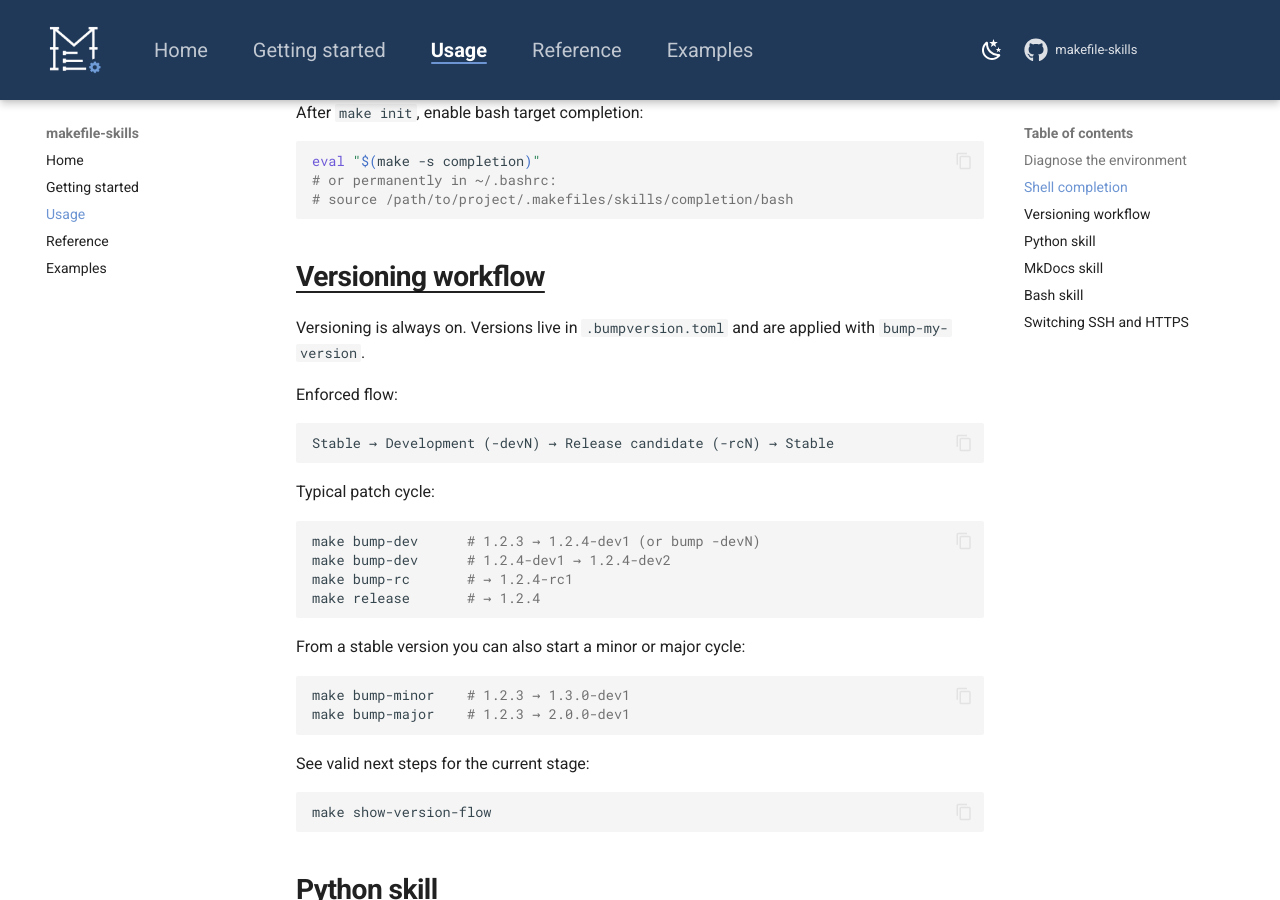
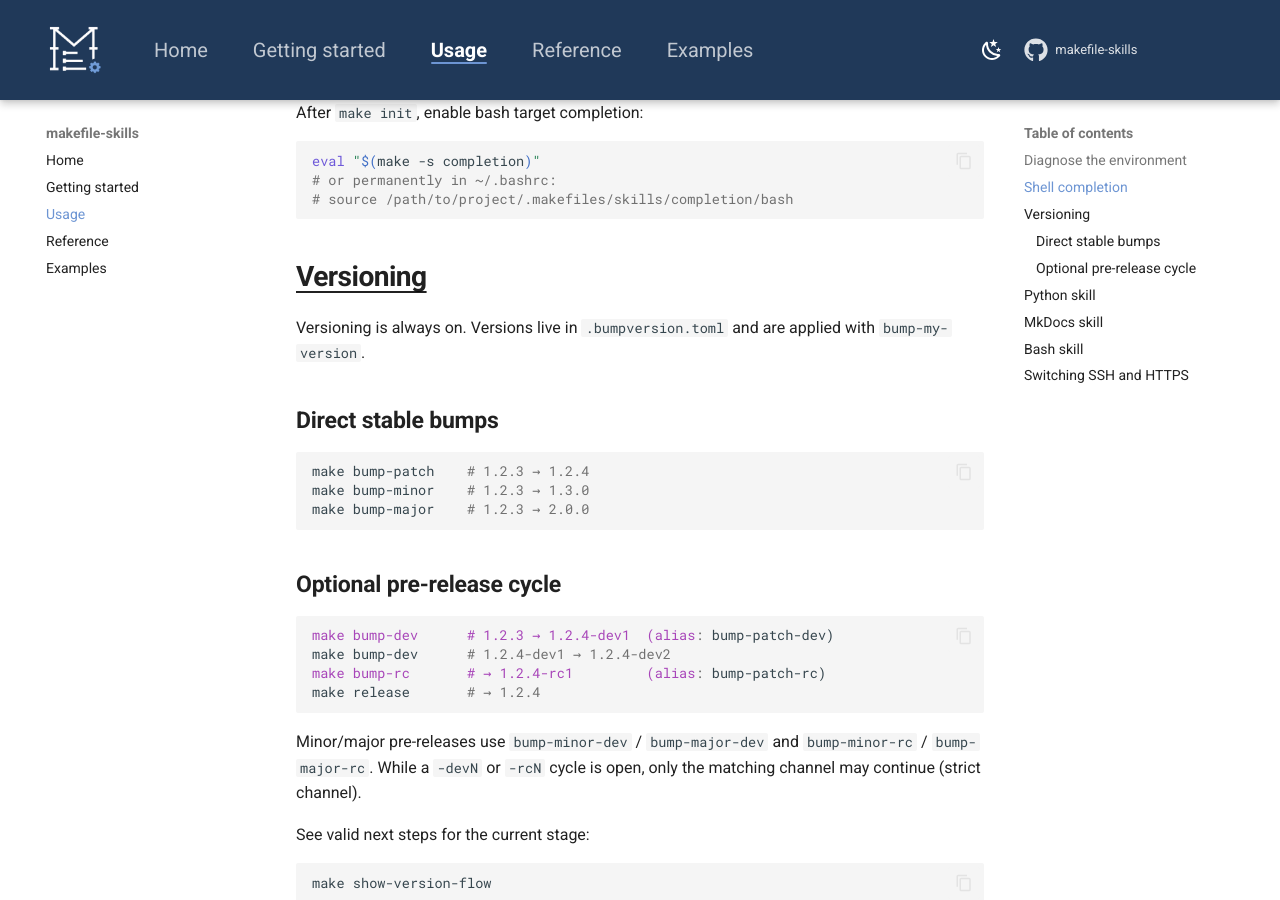
Before and after one commit to the-lupaxa-blueprints/makefile-meta, an MkDocs documentation site: the page built from mkdocs/usage.md, in a window 1280 px wide and 900 px high, scrolled down 542 px. Built offline with MkDocs 1.6.1 and Material for MkDocs 9.7.7, drawn with Linux system fonts in a browser that asks for light colours; comment, search, counter and statistics services are not loaded.

Commit message:
docs: document flexible versioning bump targets
Co-authored-by: Cursor <cursoragent@cursor.com>

````diff
--- a/mkdocs/usage.md
+++ b/mkdocs/usage.md
@@ -30,32 +30,31 @@ eval "$(make -s completion)"
 # source /path/to/project/.makefiles/skills/completion/bash
 ```
 
-## Versioning workflow
+## Versioning
 
 Versioning is always on. Versions live in `.bumpversion.toml` and are applied
 with `bump-my-version`.
 
-Enforced flow:
+### Direct stable bumps
 
-```text
-Stable → Development (-devN) → Release candidate (-rcN) → Stable
+```make
+make bump-patch    # 1.2.3 → 1.2.4
+make bump-minor    # 1.2.3 → 1.3.0
+make bump-major    # 1.2.3 → 2.0.0
 ```
 
-Typical patch cycle:
+### Optional pre-release cycle
 
-```bash
-make bump-dev      # 1.2.3 → 1.2.4-dev1 (or bump -devN)
+```make
+make bump-dev      # 1.2.3 → 1.2.4-dev1  (alias: bump-patch-dev)
 make bump-dev      # 1.2.4-dev1 → 1.2.4-dev2
-make bump-rc       # → 1.2.4-rc1
+make bump-rc       # → 1.2.4-rc1         (alias: bump-patch-rc)
 make release       # → 1.2.4
 ```
 
-From a stable version you can also start a minor or major cycle:
-
-```bash
-make bump-minor    # 1.2.3 → 1.3.0-dev1
-make bump-major    # 1.2.3 → 2.0.0-dev1
-```
+Minor/major pre-releases use `bump-minor-dev` / `bump-major-dev` and
+`bump-minor-rc` / `bump-major-rc`. While a `-devN` or `-rcN` cycle is open,
+only the matching channel may continue (strict channel).
 
 See valid next steps for the current stage:
 
````
Also changed, not shown: README.md (+5 -3 lines), mkdocs/reference.md (+11 -4 lines), 5 other files.
